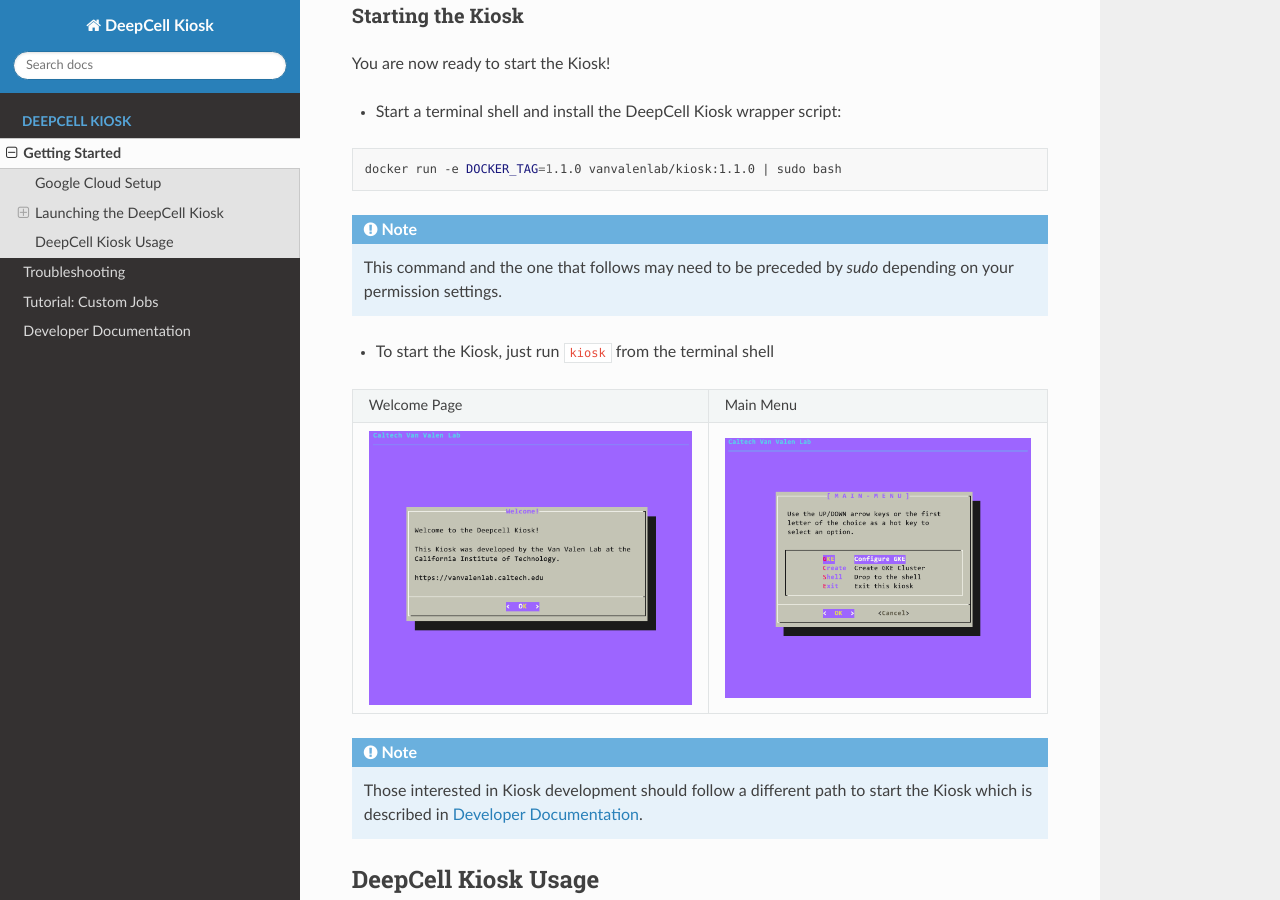
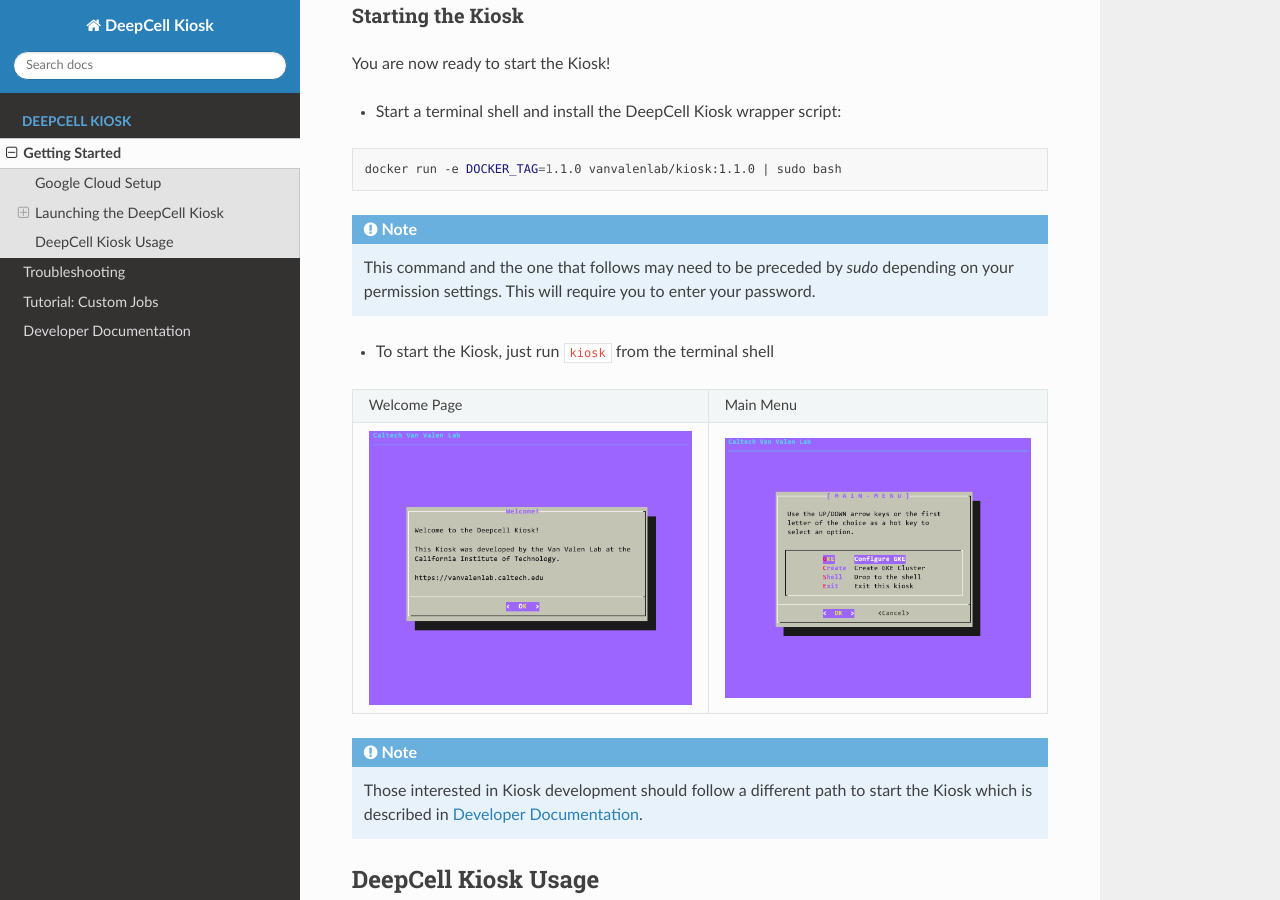
Before and after one commit to vanvalenlab/kiosk-console, a Sphinx documentation site: the page built from docs/source/GETTING_STARTED.rst, in a window 1280 px wide and 900 px high, scrolled down 2994 px. Built offline with Sphinx 7.4.7 and the Read the Docs theme 2.0.0, drawn with Linux system fonts in a browser that asks for light colours.

Commit message:
password warning about sudo.
Co-Authored-By: willgraf <7930703+willgraf@users.noreply.github.com>
Co-Authored-By: MekWarrior <moen.erick@gmail.com>

```diff
--- a/docs/source/GETTING_STARTED.rst
+++ b/docs/source/GETTING_STARTED.rst
@@ -99,7 +99,7 @@
 
     docker run -e DOCKER_TAG=1.1.0 vanvalenlab/kiosk:1.1.0 | sudo bash
 
-.. note:: This command and the one that follows may need to be preceded by `sudo` depending on your permission settings.
+.. note:: This command and the one that follows may need to be preceded by `sudo` depending on your permission settings. This will require you to enter your password.
 
 * To start the Kiosk, just run ``kiosk`` from the terminal shell
 
```
